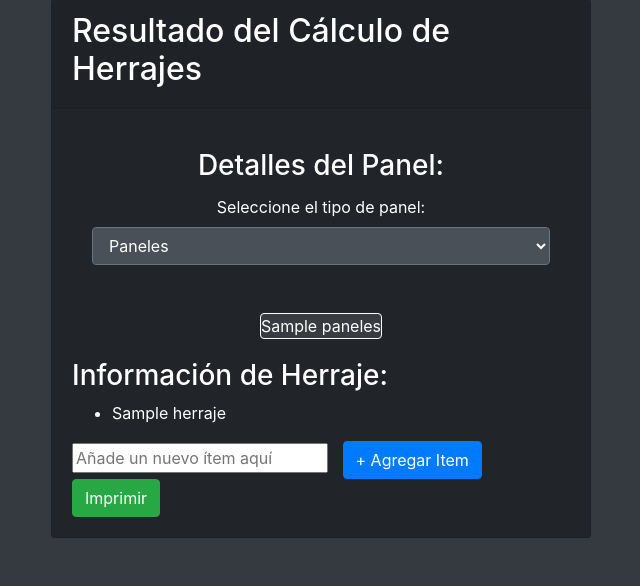
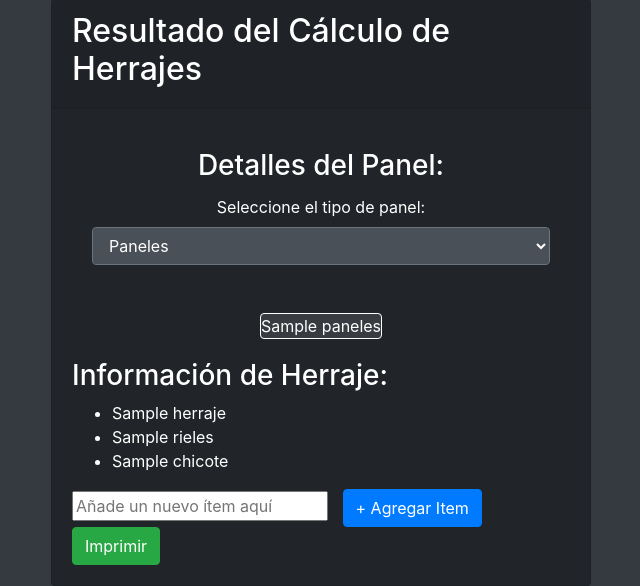
Before and after one commit to spazidevps/herrajesapiv2, a Flask app: template templates/resultado_herrajes.html in a window 1280 px wide. Shown: the part 265-851 px from the top of the page, without its empty margins (319-959 px from the left). Before the commit the page ends 803 px from the top, so only its background shows below. Run offline with Flask 3, Linux system fonts and the light colour scheme; the template is opened without the code that fills it: most values are stand-ins (such as "Sample title", 1, 10 or a date in 2020); some libraries are stand-ins or nearby versions.

Commit message:
Se agrego cálculo de rieles y chicotes en lista principal y lista de impresión

```diff
--- a/app.py
+++ b/app.py
@@ -1,4 +1,6 @@
 from flask import Flask, render_template, request, redirect, url_for
+from c_herrajes import calcular_herrajes
+
 
 app = Flask(__name__)
 
@@ -49,9 +51,22 @@ def g_chicote():
         longitud_chicote = asignar_chicote(altura)
     # Pasa 'longitud_chicote' a la plantilla, será None en GET y tendrá valor en POST
     return render_template('chicote.html', longitud_chicote=longitud_chicote)
+#codigo comentado 10/11/2025 no incluye los rieles
+# from c_herrajes import calcular_herrajes
 
-from c_herrajes import calcular_herrajes
+# @app.route('/calcular', methods=['POST'])
+# def calcular():
+#     # Obtener los valores del formulario
+#     ancho = float(request.form['ancho'])
+#     alto = float(request.form['alto'])
 
+#     # Calcular los herrajes
+#     resultado = calcular_herrajes(ancho, alto)
+
+#     # Enviar el resultado a la plantilla
+#     return render_template('resultado_herrajes.html', ancho=ancho, alto=alto, resultado=resultado)
+
+#------------Aquí inicia el calculo de los herrajes------------------------------------
 @app.route('/calcular', methods=['POST'])
 def calcular():
     # Obtener los valores del formulario
@@ -60,9 +75,50 @@ def calcular():
 
     # Calcular los herrajes
     resultado = calcular_herrajes(ancho, alto)
+    # --------Aquí termina el calclo de los herrajes-------------
 
-    # Enviar el resultado a la plantilla
-    return render_template('resultado_herrajes.html', ancho=ancho, alto=alto, resultado=resultado)
+#------------ CÁLCULO DE RIELES Y CHICOTES ------------------
+    # --------Aquí inicia el calculo de los rieles---------------
+    from g_rieles import calcular_rieles
+
+    texto_paneles = resultado['paneles']  # Ej: "0 paneles de 46cm y 4 paneles de 53cm"
+    cant_46 = 0
+    cant_53 = 0
+
+    for parte in texto_paneles.split(" y "):
+        cantidad = int(parte.split(" ")[0])
+        if "46" in parte:
+            cant_46 = cantidad
+        elif "53" in parte:
+            cant_53 = cantidad
+
+    # Calcular rieles
+    rieles = calcular_rieles(cant_46, cant_53)
+    # --------Aquí termina el calclo de los rieles-------------
+
+
+    # ---------Aquí inicia el calculo del chicote --------------
+    from g_chicote import asignar_chicote
+    chicote_resultado = asignar_chicote(alto)
+
+    if isinstance(chicote_resultado, (float, int)):
+        resultado['chicote'] = f"Un par de chicotes de {chicote_resultado} mts"
+    else:
+        resultado['chicote'] = chicote_resultado
+    # ---------- Aquí termina el calculo de chicotes -----------
+
+    # Enviar todo al HTML
+
+    return render_template(
+        'resultado_herrajes.html',
+        ancho=ancho,
+        alto=alto,
+        resultado=resultado,
+        rieles=rieles,
+        chicote=resultado['chicote']  #  enviamos explícitamente también el chicote
+    )
+#----------Aquí termina el bloque que agrega el cálculo de los rieles y del chicote-------------------
+
 
 if __name__ == '__main__':
     app.run(debug=True)
--- a/templates/GHerrajes.html
+++ b/templates/GHerrajes.html
@@ -104,18 +104,18 @@
     <div class="container">
         <div class="card mt-5">
             <div class="card-header">
-                <h4>Ingresa los siguientes datos:</h4>
+                <h4>Ingresa los siguientes datos en metros (m) :</h4>
             </div>
             <div class="card-body">
                 <form method="POST" action="/calcular">
                     <div class="form-group">
                         <label for="ancho">Ancho:</label>
-                        <input type="number" step="any" class="form-control" id="ancho" name="ancho">
+                        <input type="number" step="any" class="form-control" id="ancho" name="ancho" placeholder="Ancho (m)">
                     </div>
 
                     <div class="form-group">
                         <label for="alto">Alto:</label>
-                        <input type="number" step="any" class="form-control" id="alto" name="alto">
+                        <input type="number" step="any" class="form-control" id="alto" name="alto" placeholder="Alto (m)">
                     </div>
 
                     <button type="submit" class="btn btn-primary">GENERAR</button>
--- a/templates/resultado_herrajes.html
+++ b/templates/resultado_herrajes.html
@@ -181,11 +181,26 @@
                             </div>
                         </div>
                         <h3>Información de Herraje:</h3>
+
+                    <!--aquí termina el bloque que agrega los rieles -->
                         <ul id="listaHerrajes">
                             {% for item in resultado.herraje.split(", ") %}
                             <!-- Ajusta según cómo estás pasando la información de herraje -->
                             <li>{{ item }}</li>
                             {% endfor %}
+                            <!-- -------------------------------------------------------- -->
+                            <!-- Ajusta según cómo estás pasando la información de rieles -->
+                            {% if resultado.rieles %}
+                            <li>{{ resultado.rieles }}</li>
+                            {% endif %}
+                            <!-- -------------------------------------------------------- -->
+
+                            {% if resultado.chicote %}
+                            <li>{{ resultado.chicote }}</li>
+                            {% endif %}
+                            <!-- -------------------------------------------------------- -->
+
+
                         </ul>
                         {% endif %}
                         {% else %}
@@ -335,6 +350,60 @@
             </td>
         </tr>
         {% endfor %}
+
+        <!-- aqui inicia la sección de impresión para rieles -->
+    {% if resultado.rieles %}
+    <tr>
+        <td style="padding: 10px;">
+            <table width="100%" border="0" cellpadding="0" cellspacing="0"
+                style="padding: 5px; border-top: 2px solid #000; border-bottom: 2px solid #000;">
+                <tr>
+                    <td align="left" style="padding-left: 20px;">
+                        <img src="https://i.postimg.cc/nr63qhXw/JUEGO-DE-RIELES.png" alt="Rieles" width="130">
+                    </td>
+                    <td style="padding-left: 20px;">
+                        <p style="margin: 0; font-size: 14px; font-weight: 700; color: #333333;">
+                            {{ resultado.rieles }}
+                        </p>
+                    </td>
+                    <td align="right">
+                        <input type="checkbox" style="margin: 5px; transform: scale(1.3);">
+                    </td>
+                </tr>
+            </table>
+        </td>
+    </tr>
+    {% endif %}
+
+      <!-- aqui termina la sección de impresión para rieles-->
+
+        <!-- aqui inicia la sección de impresión para chicotes -->
+    {% if resultado.chicote %}
+    <tr>
+        <td>
+            <table width="100%" border="0" cellpadding="0" cellspacing="0"
+                style="padding: 5px; border-top: 1px solid #eeeeee; border-bottom: 1px solid #eeeeee;">
+                <tr>
+                    <td align="left" style="padding-left: 20px;">
+                        <img src="https://i.postimg.cc/m2vNbr1t/CHICOTE.png" alt="Chicote" width="85">
+
+                    </td>
+                    <td style="padding-left: 20px;">
+                        <p style="margin: 0; font-size: 14px; font-weight: 600; color: #333333;">
+                            {{ resultado.chicote }}
+                        </p>
+                    </td>
+                    <td align="right">
+                        <input type="checkbox" style="margin: 5px; transform: scale(1.3);">
+                    </td>
+                </tr>
+            </table>
+        </td>
+    </tr>
+    {% endif %}
+  <!-- aqui termina la sección de impresión para chicotes-->
+
+
         <!-- Pie de página -->
         <tr>
             <td align="center" style="padding: 20px;">
@@ -410,7 +479,24 @@
             var li = document.createElement("li");
             li.textContent = item;
             listaHerrajes.appendChild(li);
+
         });
+
+        // Agrega como ítems el resultado de los rieles a la lista
+        {% if resultado.rieles %}
+        var liRiel = document.createElement("li");
+        liRiel.textContent = "{{ resultado.rieles }}";
+        listaHerrajes.appendChild(liRiel);
+        {% endif %}
+
+       // Agrega como ítems el resultado de los chicotes a la lista principal sin necesidad de calcularlos por aparte.
+
+        {% if resultado.chicote %}
+        var liChicote = document.createElement("li");
+        liChicote.textContent = "{{ resultado.chicote }}";
+        listaHerrajes.appendChild(liChicote);
+        {% endif %}
+
 
         // Agrega también los ítems agregados dinámicamente
         itemsAgregados.forEach((item, index) => {
@@ -527,6 +613,14 @@
 
         var seleccion = obtenerHerrajes();
         var items = seleccion.split(", ").concat(itemsAgregados);
+
+        {% if resultado.rieles %}
+        items.push("{{ resultado.rieles }}");
+        {% endif %}
+
+        {% if resultado.chicote %}
+        items.push("{{ resultado.chicote }}");
+        {% endif %}
 
         items.forEach((item, index) => {
             var imagenUrl = imagenes[index % imagenes.length]; // Cicla las imágenes si hay más ítems que imágenes
```
Also changed, not shown: c_herrajes.py (+10 -1 lines), g_chicote.py (line endings or trailing spaces), 11 other files.
